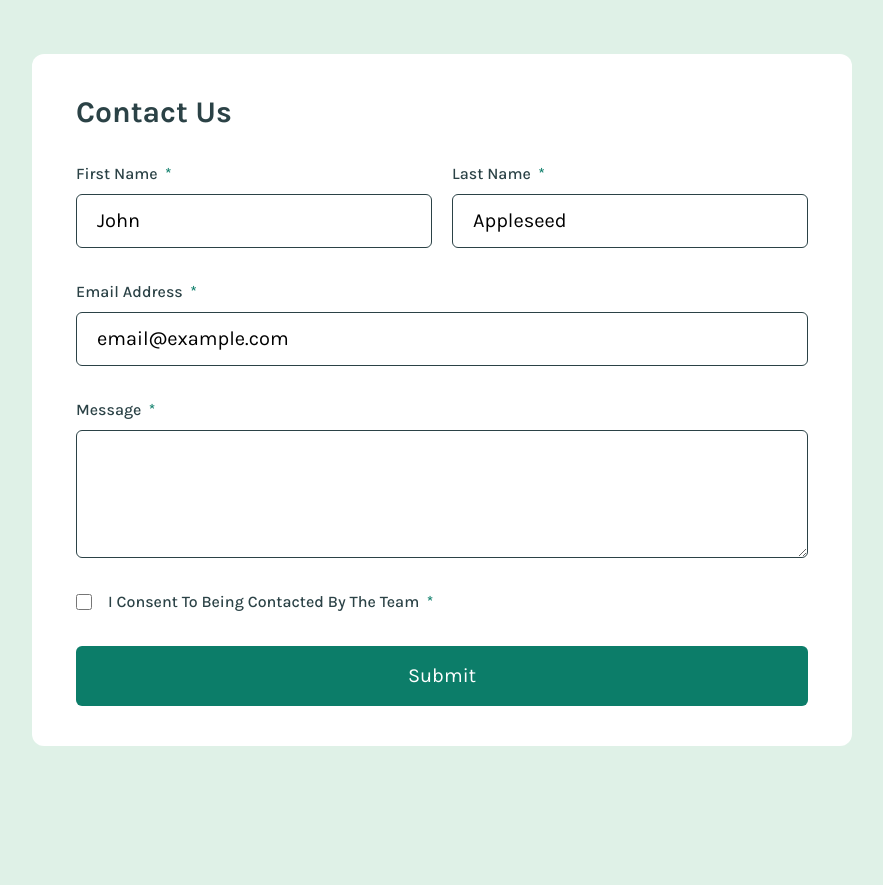
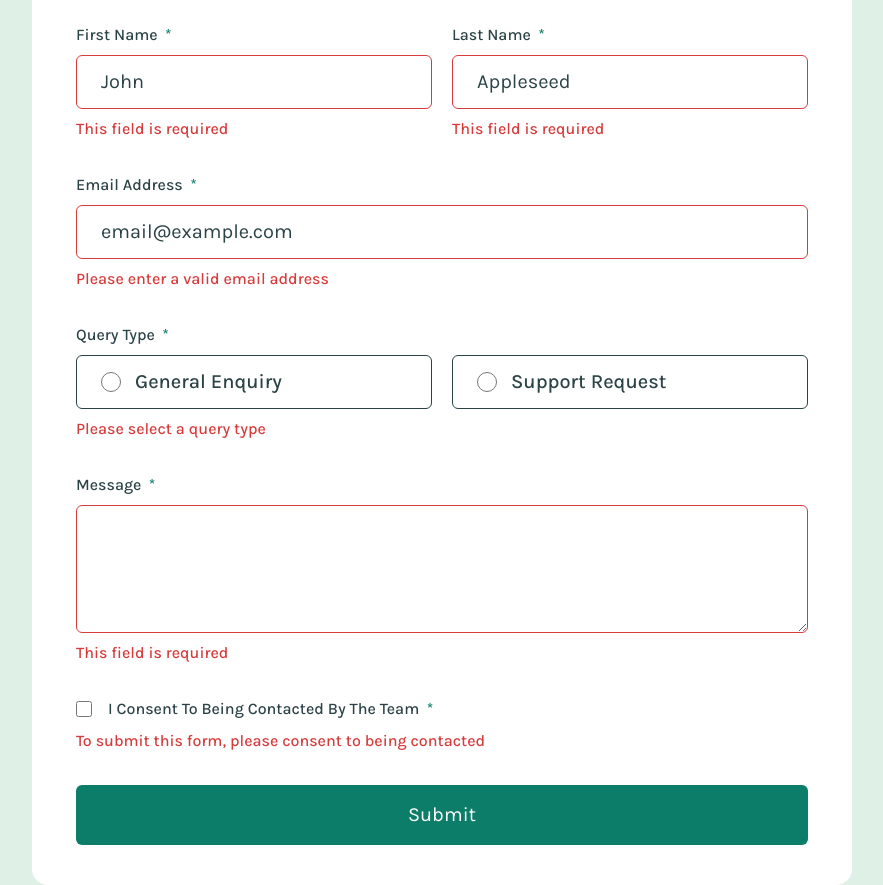
Before and after one commit to sam4web/contact-form, a Vue app: page / in a window 1280 px wide. Shown: the whole page, without its empty margins (198-1081 px from the left). Before the commit the page ends 800 px from the top, so only its background shows below. Built offline with nearby package versions, Linux system fonts and the light colour scheme.

Commit message:
error state & radio input

```diff
--- a/src/assets/styles/main.scss
+++ b/src/assets/styles/main.scss
@@ -41,11 +41,23 @@
   }
 
   .form-container {
-    @apply max-w-[820px] mx-auto w-full rounded-xl bg-white;
+    @apply max-w-[820px] mx-auto w-full rounded-2xl bg-white;
+  }
+
+  .input-box {
+    @apply w-full block outline-none border rounded-md px-6 py-3;
+  }
+
+  .input-normal {
+    @apply input-box border-grey-900 focus:border-green-600;
+  }
+
+  .input-error {
+    @apply input-box border-red;
   }
 
   .input-container {
-    @apply flex-1;
+    @apply space-y-2 flex-1;
 
     label {
       @apply capitalize text-base text-grey-900 relative font-medium select-none;
@@ -55,14 +67,30 @@
       }
     }
 
+    .error-text {
+      @apply text-base text-red font-medium select-none;
+    }
+
     input[type='text'],
     input[type='email'],
     textarea {
-      @apply w-full block outline-none text-xl border border-grey-900 rounded-md px-5 py-3 focus:border-green-600 mt-2;
+      @apply input-box text-xl text-grey-900;
+    }
+
+    .input-radio {
+      @apply input-normal flex items-center space-x-3.5 text-grey-900;
+
+      input[type='radio'] {
+        @apply size-5 accent-green-600;
+      }
+
+      label {
+        @apply after:content-none text-xl;
+      }
     }
 
     input[type='checkbox'] {
-      @apply inline mr-4 accent-green-600 size-4;
+      @apply inline accent-green-600 size-4;
     }
 
     textarea {
--- a/src/components/ContactForm.vue
+++ b/src/components/ContactForm.vue
@@ -12,29 +12,55 @@ function handleSubmit() {
       <div class="flex-section">
         <div class="input-container">
           <label for="first-name">first name</label>
-          <input type="text" name="first-name" id="first-name" value="John" />
+          <input class="input-error" type="text" name="first-name" id="first-name" value="John" />
+          <p class="error-text">This field is required</p>
         </div>
         <div class="input-container">
           <label for="last-name">last name</label>
-          <input type="text" name="last-name" id="last-name" value="Appleseed" />
+          <input
+            class="input-error"
+            type="text"
+            name="last-name"
+            id="last-name"
+            value="Appleseed"
+          />
+          <p class="error-text">This field is required</p>
         </div>
       </div>
 
       <div class="input-container">
         <label for="email">email address</label>
-        <input type="email" name="email" id="email" value="email@example.com" />
+        <input class="input-error" type="email" name="email" id="email" value="email@example.com" />
+        <p class="error-text">Please enter a valid email address</p>
       </div>
 
-      <!-- <div class="flex-section"></div> -->
+      <div class="input-container">
+        <label>query type</label>
+        <div class="flex-section">
+          <div class="input-radio">
+            <input type="radio" name="query-type" id="general-enquiry" />
+            <label for="general-enquiry">General Enquiry</label>
+          </div>
+          <div class="input-radio">
+            <input type="radio" name="query-type" id="support-request" />
+            <label for="support-request">Support Request</label>
+          </div>
+        </div>
+        <p class="error-text">Please select a query type</p>
+      </div>
 
       <div class="input-container">
         <label for="message">message</label>
-        <textarea name="message" id="message"></textarea>
+        <textarea class="input-error" name="message" id="message"></textarea>
+        <p class="error-text">This field is required</p>
       </div>
 
-      <div class="input-container flex items-center">
-        <input type="checkbox" name="agreed" id="agreed" />
-        <label for="agreed">I consent to being contacted by the team</label>
+      <div class="input-container">
+        <div class="flex items-center space-x-4">
+          <input type="checkbox" name="agreed" id="agreed" />
+          <label for="agreed">I consent to being contacted by the team</label>
+        </div>
+        <p class="error-text">To submit this form, please consent to being contacted</p>
       </div>
 
       <button class="btn" type="submit">Submit</button>
```
